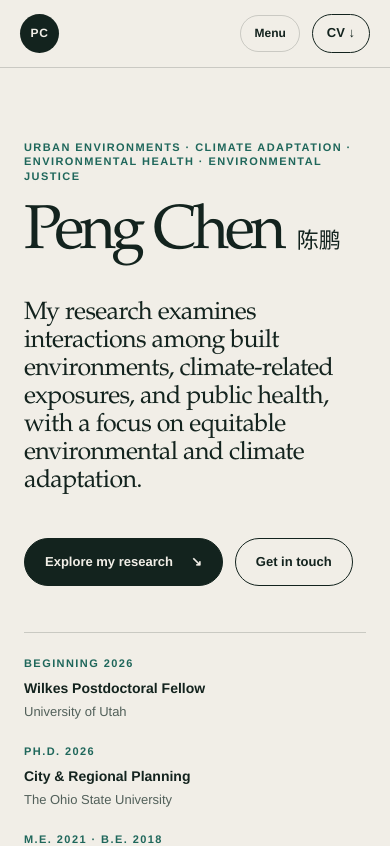
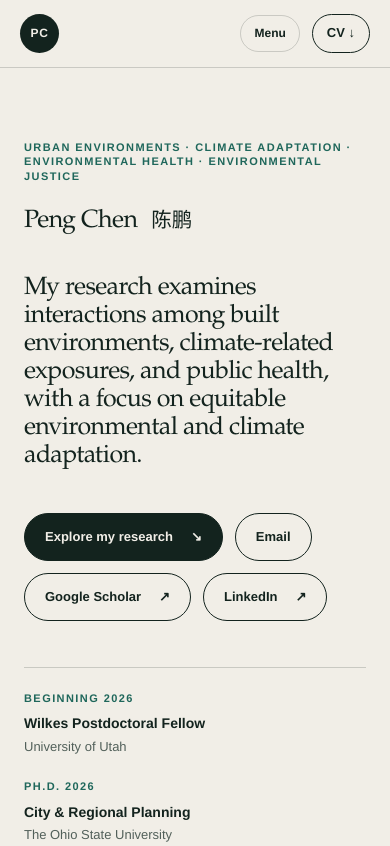
Before and after one commit to chen-10996/chen-10996.github.io, a Next.js app: page / in a window 390 px wide. Shown: the top 846 px of the page. Built offline with nearby package versions, Linux system fonts and the light colour scheme.

Commit message:
Add academic profile links and resize name

```diff
--- a/app/globals.css
+++ b/app/globals.css
@@ -234,15 +234,15 @@ nav a:focus-visible::after,
   gap: clamp(14px, 2vw, 30px);
   margin: 26px 0 18px;
   font-family: var(--serif);
-  font-size: clamp(64px, 7vw, 112px);
+  font-size: clamp(25px, 2.5vw, 42px);
   font-weight: 400;
-  letter-spacing: -0.065em;
-  line-height: 0.82;
+  letter-spacing: -0.025em;
+  line-height: 1.05;
 }
 
 .hero h1 .hero-name-chinese {
   font-family: "Songti SC", STSong, SimSun, var(--serif);
-  font-size: clamp(24px, 2.4vw, 38px);
+  font-size: 0.82em;
   letter-spacing: 0;
 }
 
@@ -915,10 +915,6 @@ footer > span:last-child {
     padding-inline: 42px;
   }
 
-  .hero h1 {
-    font-size: clamp(67px, 10vw, 106px);
-  }
-
   .hero-statement {
     font-size: 27px;
   }
@@ -1007,11 +1003,11 @@ footer > span:last-child {
   }
 
   .hero h1 {
-    font-size: 62px;
+    font-size: 25px;
   }
 
   .hero h1 .hero-name-chinese {
-    font-size: 22px;
+    font-size: 0.82em;
   }
 
   .hero-statement {
--- a/app/page.tsx
+++ b/app/page.tsx
@@ -129,7 +129,23 @@ export default function Home() {
                 Explore my research <span aria-hidden="true">↘</span>
               </a>
               <a className="button button-secondary" href="mailto:chen.10996@osu.edu">
-                Get in touch
+                Email
+              </a>
+              <a
+                className="button button-secondary"
+                href="https://scholar.google.com/citations?user=HJxjmusAAAAJ&hl=en"
+                target="_blank"
+                rel="noreferrer"
+              >
+                Google Scholar <span aria-hidden="true">↗</span>
+              </a>
+              <a
+                className="button button-secondary"
+                href="https://www.linkedin.com/in/chen-10996-osu"
+                target="_blank"
+                rel="noreferrer"
+              >
+                LinkedIn <span aria-hidden="true">↗</span>
               </a>
             </div>
             <div className="hero-meta" aria-label="Current academic information">
```
Also changed, not shown: 1 other file (tests, documents, lock files or other folders).
